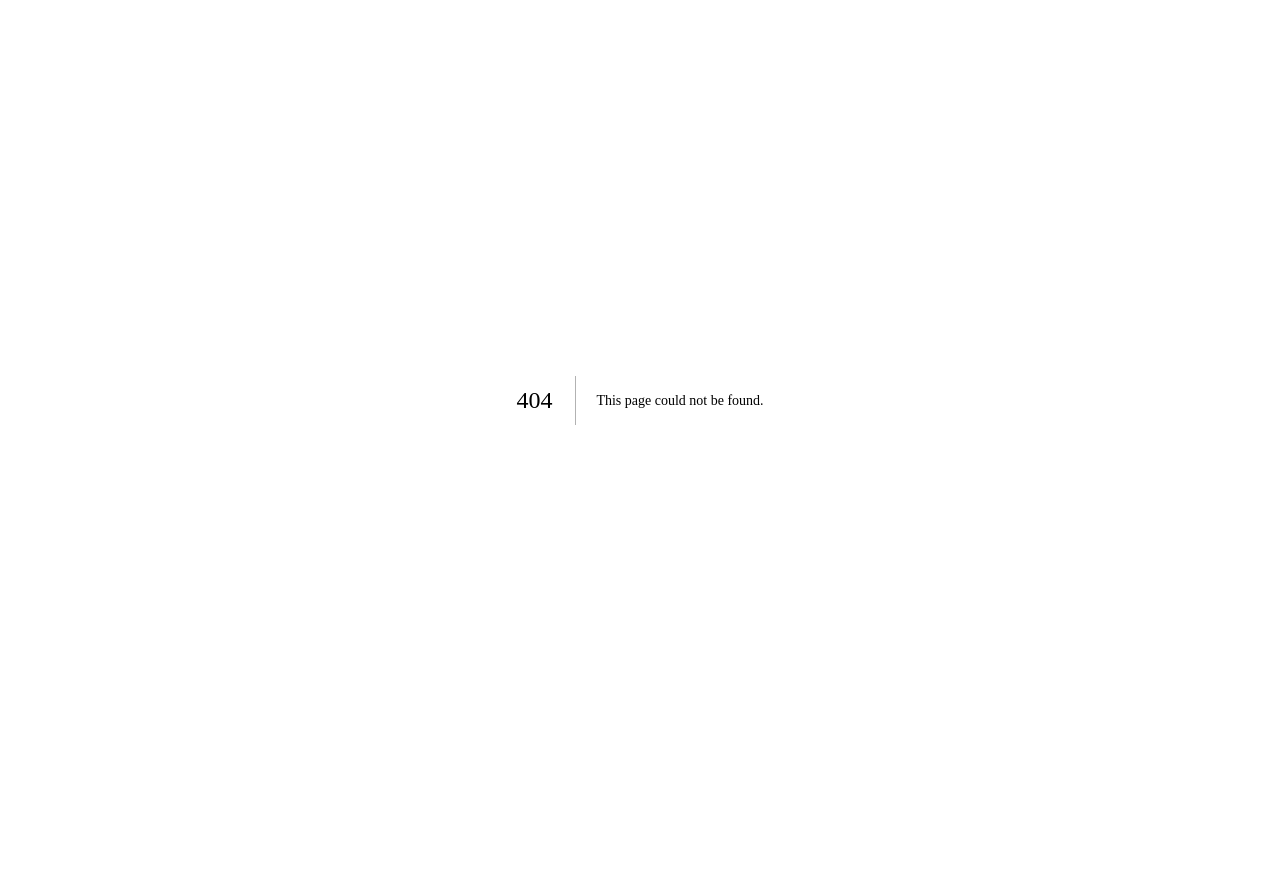
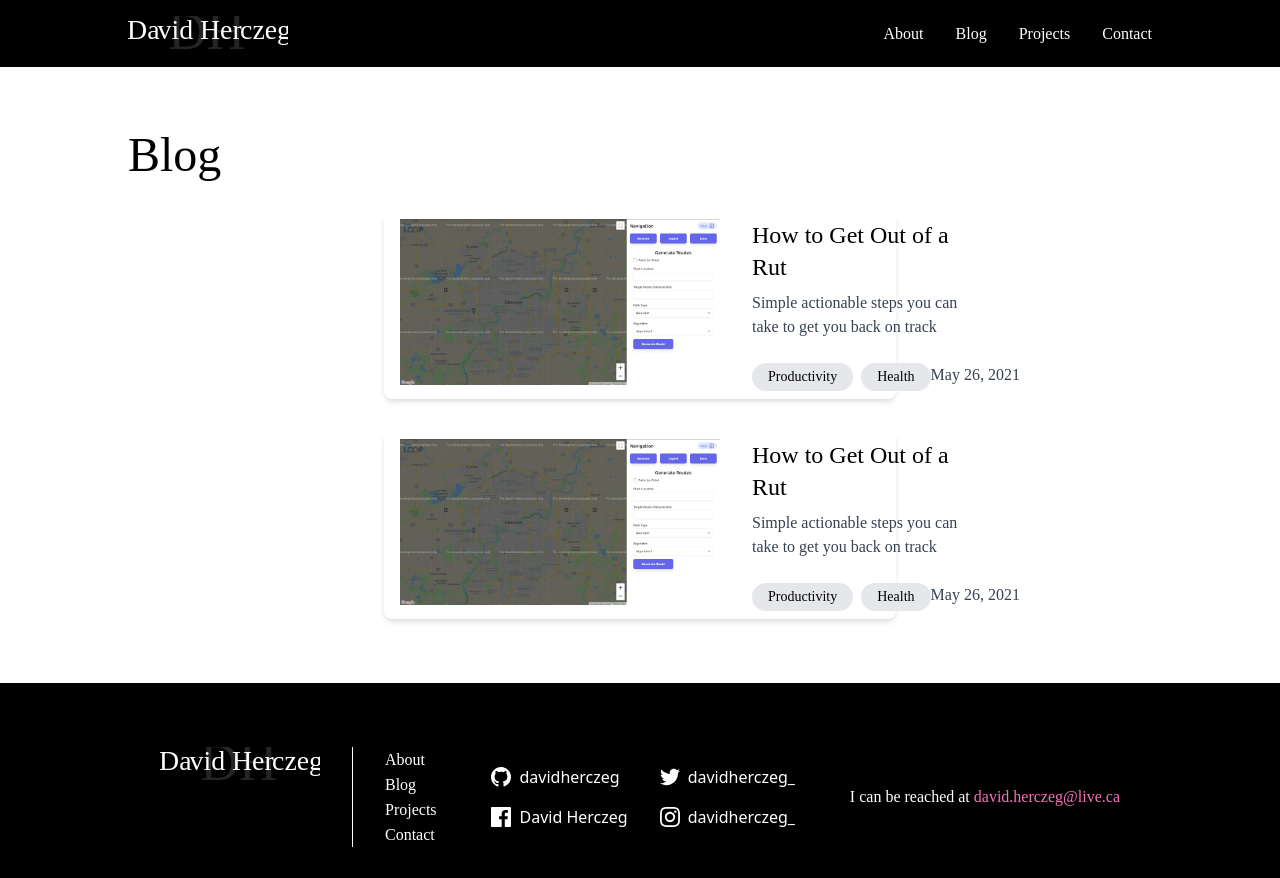
Before and after one commit to davidherczeg/davidherczeg, a Next.js app: page /blog in a window 1280 px wide. Before the commit this address had no page. Before the commit the page ends 800 px from the top, so only its background shows below. Built offline with nearby package versions, Linux system fonts and the light colour scheme; a web font is replaced by a local one.

Commit message:
Template for blog posts on blog page

```diff
--- /dev/null
+++ b/components/Blog.jsx
@@ -0,0 +1,43 @@
+import Link from 'next/link';
+import Image from 'next/image';
+
+const Blog = props => {
+  return (
+    <div className='flex-1 px-64'>
+      <div className='flex rounded-lg shadow-md px-4 py-2 space-x-8'>
+        <div className='flex-none'>
+          <Image
+            className=''
+            src='/tourloop.png'
+            alt='TourLoop'
+            width={320}
+            height={166}
+          />
+        </div>
+        <div className='flex-1 flex flex-col justify-between'>
+          <div className='flex-1 space-y-2'>
+            <h1 className='text-2xl'>How to Get Out of a Rut</h1>
+            <h2 className='text-base text-gray-700'>
+              Simple actionable steps you can take to get you back on track
+            </h2>
+          </div>
+          <div className='flex-none flex justify-between'>
+            <div className='flex-1 flex space-x-2'>
+              <div className='rounded-full py-1 px-4 w-min bg-gray-200 '>
+                <p className='text-sm'>Productivity</p>
+              </div>
+              <div className='rounded-full py-1 px-4 w-min bg-gray-200 '>
+                <p className='text-sm'>Health</p>
+              </div>
+            </div>
+            <div className='flex-none'>
+              <h2 className='text-base text-gray-700'>May 26, 2021</h2>
+            </div>
+          </div>
+        </div>
+      </div>
+    </div>
+  );
+};
+
+export default Blog;
--- a/components/Navbar.js
+++ b/components/Navbar.js
@@ -6,7 +6,7 @@ import dynamic from 'next/dynamic';
 
 const links = [
   { href: '/about', label: 'About' },
-  { href: '/home', label: 'Blog' },
+  { href: '/blog', label: 'Blog' },
   { href: '/projects', label: 'Projects' },
   { href: '/home', label: 'Contact' },
 ];
--- /dev/null
+++ b/pages/blog.js
@@ -0,0 +1,21 @@
+import Image from 'next/image';
+import Navbar from '../components/Navbar';
+import Section from '../components/Section';
+import Footer from '../components/Footer';
+import Project from '../components/Project';
+import Blog from '../components/Blog';
+
+export default () => {
+  return (
+    <div className='w-full h-screen'>
+      <Navbar />
+      <Section label='Blog'>
+        <div className='flex flex-col space-y-8'>
+          <Blog />
+          <Blog />
+        </div>
+      </Section>
+      <Footer />
+    </div>
+  );
+};
```
